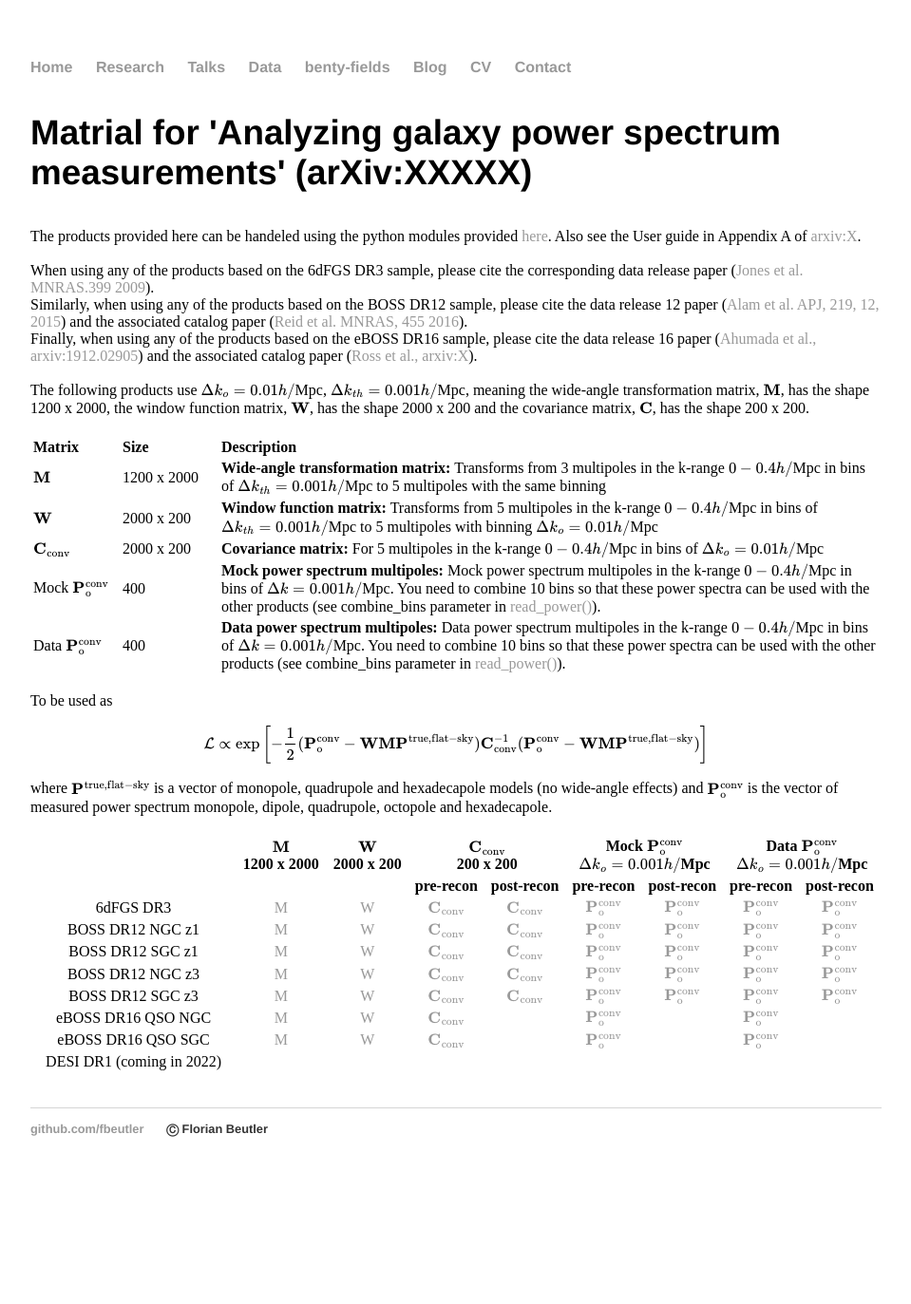
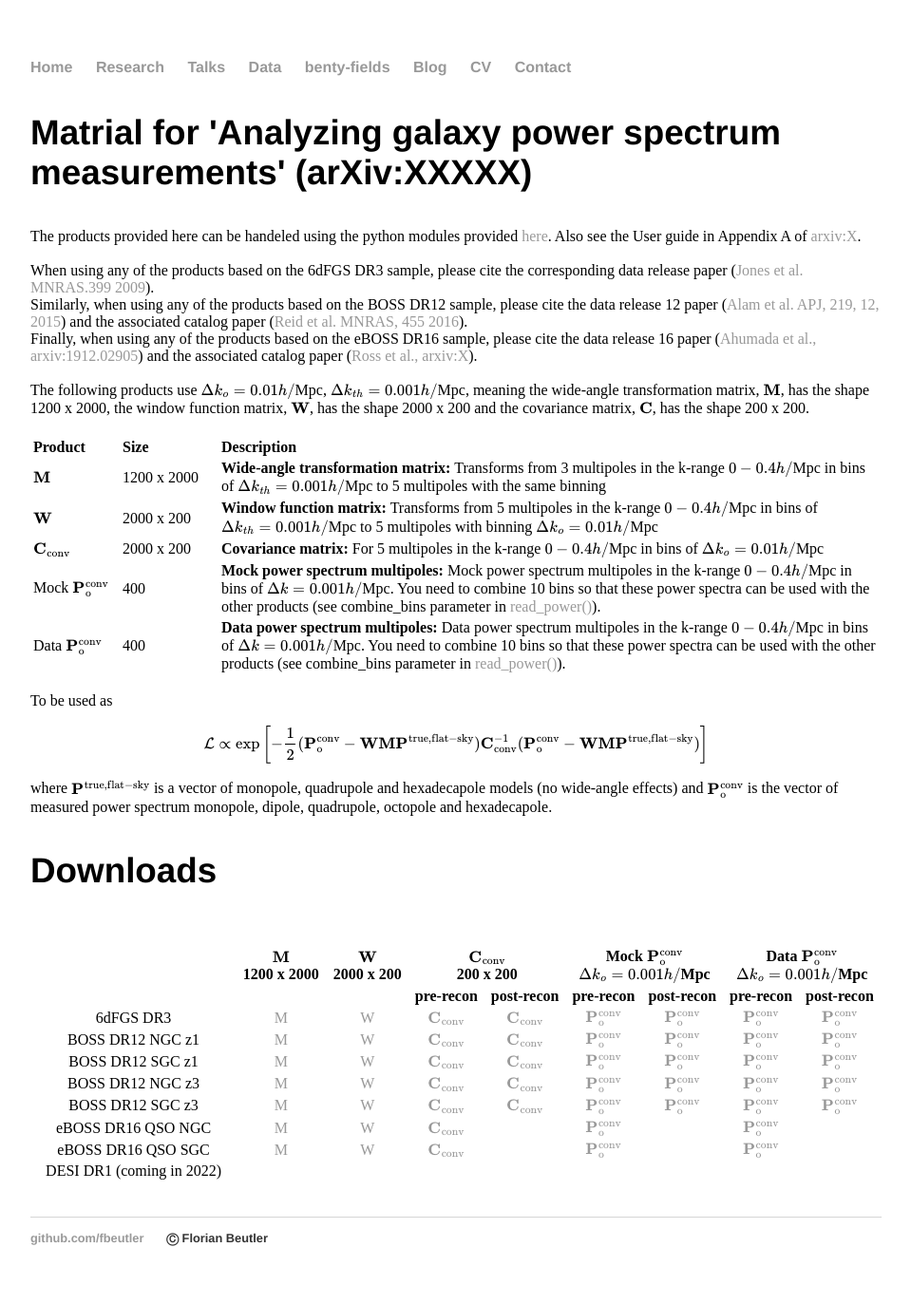
Before and after one commit to fbeutler/fbeutler.github.io, a Jekyll site: the page built from hub/deconv_paper.html, in a window 1280 px wide. Shown: the whole page at 95% size, without its empty margins (160-1119 px from the left). Built offline with Jekyll 4.4.1, drawn with Linux system fonts in a browser that asks for light colours; before the commit the page ends 1257 px from its top, so only the background shows below that.

Commit message:
Update deconv_paper.html

```diff
--- a/hub/deconv_paper.html
+++ b/hub/deconv_paper.html
@@ -29,7 +29,7 @@ Finally, when using any of the products based on the eBOSS DR16 sample, please c
 
 <table style="width:100%;padding-top:20px">
   <tr style="text-align: left">
-    <th>Matrix</th>
+    <th>Product</th>
     <th>Size</th>
     <th>Description</th>
   </tr>
@@ -77,6 +77,7 @@ Finally, when using any of the products based on the eBOSS DR16 sample, please c
 	where \(\mathbf{P}^{\rm true,flat-sky}\) is a vector of monopole, quadrupole and hexadecapole models (no wide-angle effects) and
 	\(\mathbf{P}^{\rm conv}_{\rm o}\) is the vector of measured power spectrum monopole, dipole, quadrupole, octopole and hexadecapole.
 
+	<h3>Downloads</h3>
 <table style="width:100%;padding-top:20px">
   <tr style="text-align: center">
     <th></th>
```
